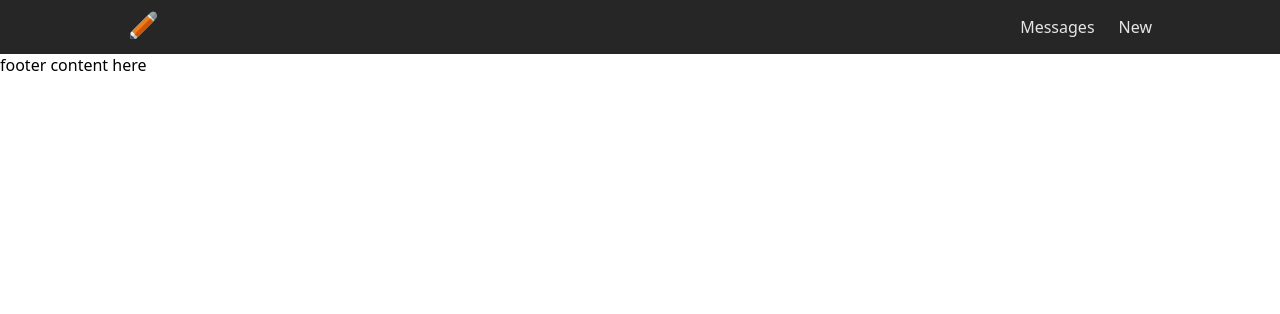
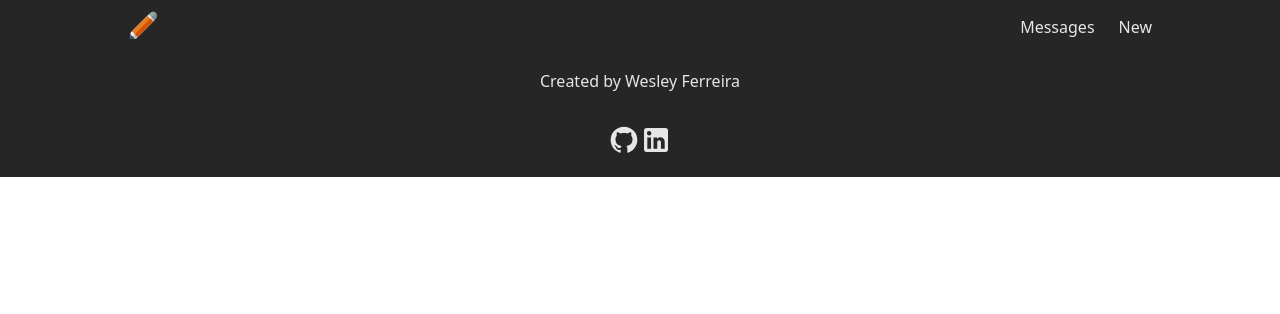
Before and after one commit to wsfer/mini-message-board, a Node server app: page /messages in a window 1280 px wide. Shown: the top 314 px of the page. Run offline with Node 20, Linux system fonts and the light colour scheme.

Commit message:
feat: add footer content and style

```diff
--- a/public/style.css
+++ b/public/style.css
@@ -55,6 +55,37 @@ body {
 
 .header__link:hover,
 .header__link:focus {
-  color: hsl(0, 0%, 80%);
+  color: hsl(0, 0%, 70%);
   text-decoration: underline;
 }
+
+.footer {
+  background-color: hsl(0, 0%, 15%);
+  color: hsl(0, 0%, 90%);
+}
+
+.footer__content {
+  align-items: center;
+  display: flex;
+  flex-direction: column;
+}
+
+.footer__links {
+  display: flex;
+  list-style: none;
+  padding: 0;
+}
+
+.footer__link {
+  display: inline-block;
+  width: 2rem;
+}
+
+.footer__icon {
+  fill: hsl(0, 0%, 90%);
+}
+
+.footer__link:hover .footer__icon,
+.footer__link:focus .footer__icon {
+  fill: hsl(0, 0%, 70%);
+}
--- a/views/partials/footer.ejs
+++ b/views/partials/footer.ejs
@@ -1,3 +1,43 @@
-<footer>
-    footer content here
+<footer class="footer">
+    <div class="container">
+        <div class="footer__content">
+            <p>Created by Wesley Ferreira</p>
+            <nav>
+                <ul class="footer__links">
+                    <li>
+                        <a
+                          class="footer__link"
+                          href="https://github.com/wsfer"
+                          target="_blank"
+                          rel="noreferrer"
+                        >
+                            <svg
+                              xmlns="http://www.w3.org/2000/svg"
+                              viewBox="0 0 24 24"
+                            >
+                                <title>Github</title>
+                                <path class="footer__icon" d="M12,2A10,10 0 0,0 2,12C2,16.42 4.87,20.17 8.84,21.5C9.34,21.58 9.5,21.27 9.5,21C9.5,20.77 9.5,20.14 9.5,19.31C6.73,19.91 6.14,17.97 6.14,17.97C5.68,16.81 5.03,16.5 5.03,16.5C4.12,15.88 5.1,15.9 5.1,15.9C6.1,15.97 6.63,16.93 6.63,16.93C7.5,18.45 8.97,18 9.54,17.76C9.63,17.11 9.89,16.67 10.17,16.42C7.95,16.17 5.62,15.31 5.62,11.5C5.62,10.39 6,9.5 6.65,8.79C6.55,8.54 6.2,7.5 6.75,6.15C6.75,6.15 7.59,5.88 9.5,7.17C10.29,6.95 11.15,6.84 12,6.84C12.85,6.84 13.71,6.95 14.5,7.17C16.41,5.88 17.25,6.15 17.25,6.15C17.8,7.5 17.45,8.54 17.35,8.79C18,9.5 18.38,10.39 18.38,11.5C18.38,15.32 16.04,16.16 13.81,16.41C14.17,16.72 14.5,17.33 14.5,18.26C14.5,19.6 14.5,20.68 14.5,21C14.5,21.27 14.66,21.59 15.17,21.5C19.14,20.16 22,16.42 22,12A10,10 0 0,0 12,2Z" />
+                            </svg>
+                        </a>
+                    </li>
+                    <li>
+                        <a
+                          class="footer__link"
+                          href="https://www.linkedin.com/in/wesley-ferreira-87153a285/"
+                          target="_blank"
+                          rel="noreferrer"
+                        >
+                            <svg
+                              xmlns="http://www.w3.org/2000/svg"
+                              viewBox="0 0 24 24"
+                            >
+                                <title>Linkedin</title>
+                                <path class="footer__icon" d="M19 3A2 2 0 0 1 21 5V19A2 2 0 0 1 19 21H5A2 2 0 0 1 3 19V5A2 2 0 0 1 5 3H19M18.5 18.5V13.2A3.26 3.26 0 0 0 15.24 9.94C14.39 9.94 13.4 10.46 12.92 11.24V10.13H10.13V18.5H12.92V13.57C12.92 12.8 13.54 12.17 14.31 12.17A1.4 1.4 0 0 1 15.71 13.57V18.5H18.5M6.88 8.56A1.68 1.68 0 0 0 8.56 6.88C8.56 5.95 7.81 5.19 6.88 5.19A1.69 1.69 0 0 0 5.19 6.88C5.19 7.81 5.95 8.56 6.88 8.56M8.27 18.5V10.13H5.5V18.5H8.27Z" />
+                            </svg>
+                        </a>
+                    </li>
+                </ul>
+            </nav>
+        </div>
+    </div>
 </footer>
```
